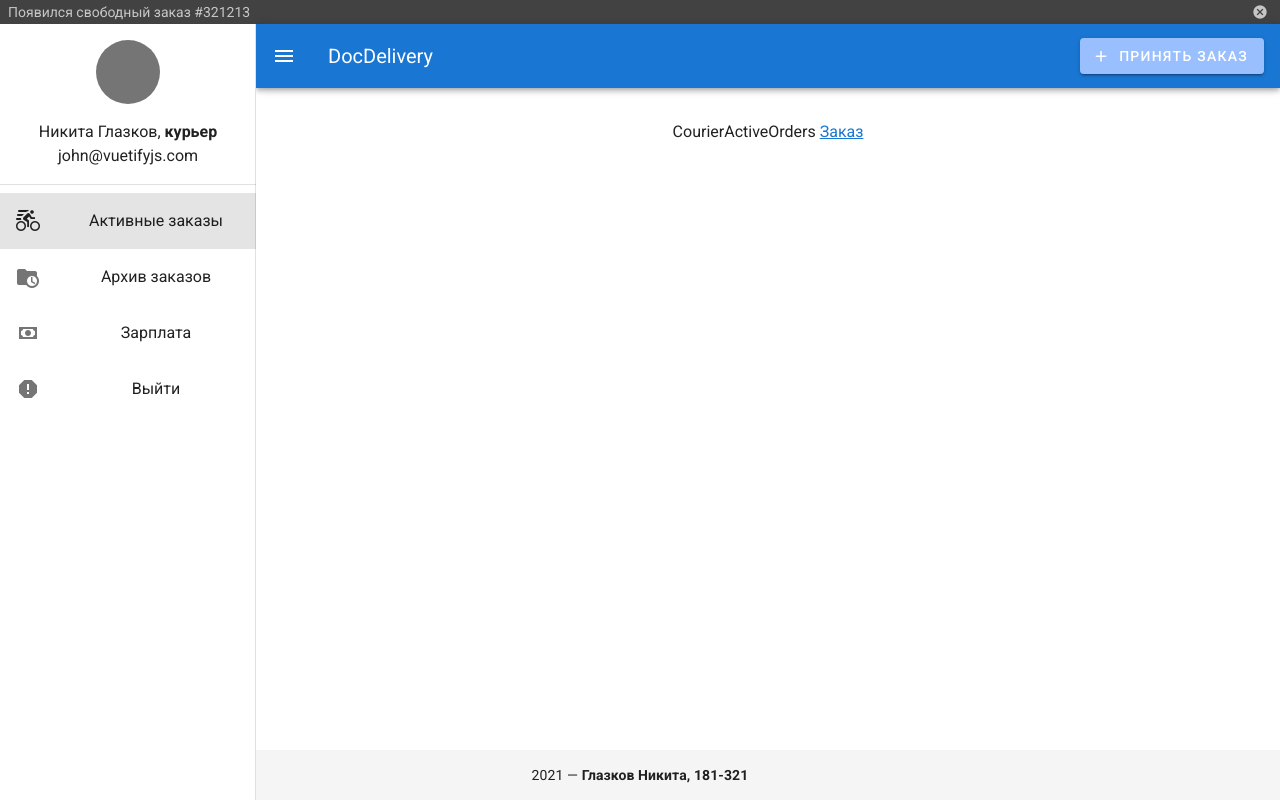
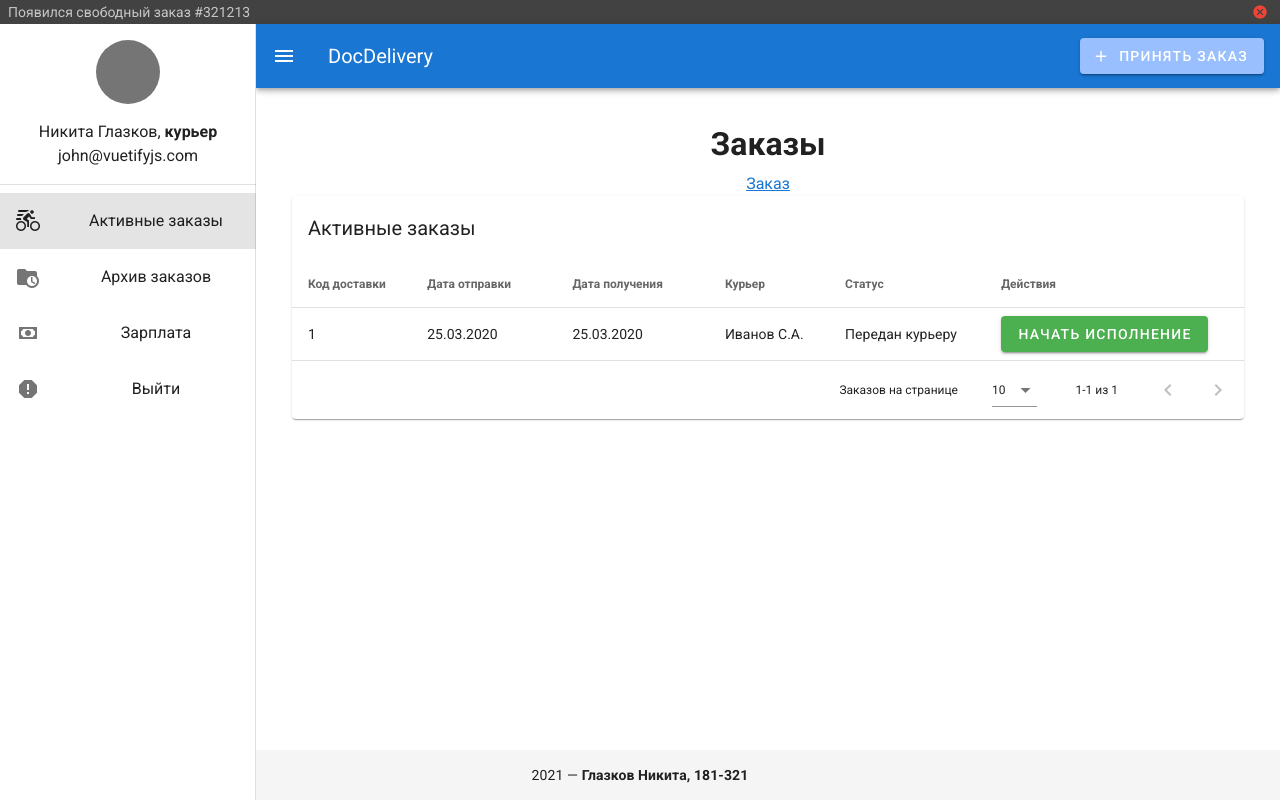
Before and after one commit to Glazkoff/doc-delivery, a Vue app in the folder frontend/: page /courier in a window 1280 px wide. Built offline with nearby package versions, Linux system fonts and the light colour scheme.

Commit message:
DEV: add salary part and list of orders particulary

```diff
--- a/frontend/src/components/courier/CourierActiveOrders.vue
+++ b/frontend/src/components/courier/CourierActiveOrders.vue
@@ -1,13 +1,103 @@
 <template>
-  <div>
-    CourierActiveOrders
+  <v-container>
+    <v-row justify="center">
+      <h1 class="text-center mb-4">Заказы</h1>
+    </v-row>
     <router-link to="/courier/order/1">Заказ</router-link>
-  </div>
+    <v-row justify="center">
+      <v-col>
+        <v-data-table
+          :headers="headers"
+          :items="orders"
+          item-key="name"
+          class="elevation-1"
+          v-if="!loading"
+          multi-sort
+          :footer-props="{
+            'items-per-page-text': 'Заказов на странице',
+            pageText: '{0}-{1} из {2}'
+          }"
+        >
+          <template v-slot:top>
+            <v-toolbar flat>
+              <v-toolbar-title>Активные заказы</v-toolbar-title>
+              <v-spacer></v-spacer>
+            </v-toolbar>
+          </template>
+          <!-- eslint-disable-next-line -->
+          <template v-slot:item.actions="{ item }">
+            <div class="mt-2">
+              <div v-if="item.actions.length !== 0">
+                <div :key="button.text" v-for="button in item.actions">
+                  <v-btn :color="button.color" class="mb-2" :to="button.to">{{
+                    button.text
+                  }}</v-btn>
+                </div>
+              </div>
+            </div>
+          </template>
+        </v-data-table>
+        <v-data-table
+          v-else
+          item-key="id"
+          class="elevation-1"
+          loading
+          loading-text="Идёт загрузка... Пожалуйста, подождите"
+        ></v-data-table>
+      </v-col>
+    </v-row>
+  </v-container>
 </template>
 
 <script>
 export default {
-  name: "CourierActiveOrders"
+  name: "CourierActiveOrders",
+  data() {
+    return {
+      loading: false,
+      headers: [
+        {
+          text: "Код доставки",
+          align: "start",
+          sortable: false,
+          value: "id"
+        },
+        { text: "Дата отправки", value: "departure_date" },
+        { text: "Дата получения", value: "arrival_date" },
+        { text: "Курьер", value: "courier" },
+        { text: "Статус", value: "status" },
+        { text: "Действия", value: "actions", sortable: false }
+      ],
+      orders: [
+        {
+          id: 1,
+          departure_date: "25.03.2020",
+          arrival_date: "25.03.2020",
+          courier: "Иванов С.А.",
+          status: "Передан курьеру",
+          address_from: "г Астрахань, ул Победы, д 54",
+          address_to: "г Волгоград, ул Строителей, д 12",
+          sender: "Иванов Фёдор Павлович",
+          recipient: "Фёдоров Павел Иванович",
+          pointFrom: {
+            lat: 46.355551,
+            lng: 48.057676
+          },
+          pointTo: {
+            lat: 48.606571,
+            lng: 44.3626
+          },
+          actions: [
+            {
+              color: "success",
+              text: "Начать исполнение",
+              to: "/courier/order/1"
+            }
+          ]
+        }
+      ]
+    };
+  }
 };
 </script>
 
--- a/frontend/src/components/courier/CourierSalary.vue
+++ b/frontend/src/components/courier/CourierSalary.vue
@@ -1,5 +1,43 @@
 <template>
-  <div>CourierSalary</div>
+  <v-container>
+    <v-row justify="center">
+      <h1 class="text-center mb-4">Ваша зарплата</h1>
+    </v-row>
+    <v-row>
+      <v-col offset-md="1" md="5" xs="12">
+        <v-card outlined class="pt-4 pb-4">
+          <p>За текущий месяц вы заработали</p>
+          <h2 class="display-2">46,560 ₽</h2>
+        </v-card>
+        <v-card outlined class="pt-4 pb-4 mt-5">
+          <p>За текущий месяц выполнено</p>
+          <h2 class="display-2">15 заказов</h2>
+        </v-card>
+        <v-card outlined class="pt-4 pb-4 mt-5">
+          <p>За всё время выполнено заказов</p>
+          <h2 class="display-1 text--secondary">89 заказов</h2>
+        </v-card>
+      </v-col>
+      <v-col md="5" xs="12">
+        <v-card outlined class="pt-4 pb-4">
+          <p>Пешком пройдено</p>
+          <h2 class="display-1 text--secondary">78 км</h2>
+        </v-card>
+        <v-card outlined class="pt-4 pb-4 mt-5">
+          <p>Заработано пешком</p>
+          <h2 class="display-1 text--secondary">8,345 ₽</h2>
+        </v-card>
+        <v-card outlined class="pt-4 pb-4 mt-5">
+          <p>Пройдено на автомобиле</p>
+          <h2 class="display-1 text--secondary">878 км</h2>
+        </v-card>
+        <v-card outlined class="pt-4 pb-4 mt-5">
+          <p>Заработано на автомобиле</p>
+          <h2 class="display-1 text--secondary">18,675 ₽</h2>
+        </v-card>
+      </v-col>
+    </v-row>
+  </v-container>
 </template>
 
 <script>
--- a/frontend/src/router/index.js
+++ b/frontend/src/router/index.js
@@ -49,7 +49,6 @@ const routes = [
       },
       {
         path: "courier",
-        name: "Courier",
         component: Courier,
         children: [
           {
--- a/frontend/src/views/Courier.vue
+++ b/frontend/src/views/Courier.vue
@@ -12,7 +12,9 @@
       Появился свободный заказ #321213
       <v-spacer></v-spacer>
 
-      <v-icon @click="isNotification = false">mdi-close-circle</v-icon>
+      <v-icon @click="isNotification = false" color="red"
+        >mdi-close-circle</v-icon
+      >
     </v-system-bar>
 
     <v-navigation-drawer v-model="drawer" app>
--- a/frontend/src/views/Customer.vue
+++ b/frontend/src/views/Customer.vue
@@ -12,7 +12,9 @@
       У заказа #321213 изменился статус на "Доставлено"
       <v-spacer></v-spacer>
 
-      <v-icon @click="isNotification = false">mdi-close-circle</v-icon>
+      <v-icon @click="isNotification = false" color="red"
+        >mdi-close-circle</v-icon
+      >
     </v-system-bar>
 
     <v-navigation-drawer v-model="drawer" app>
```
Also changed, not shown: 1 other file (tests, documents, lock files or other folders).
